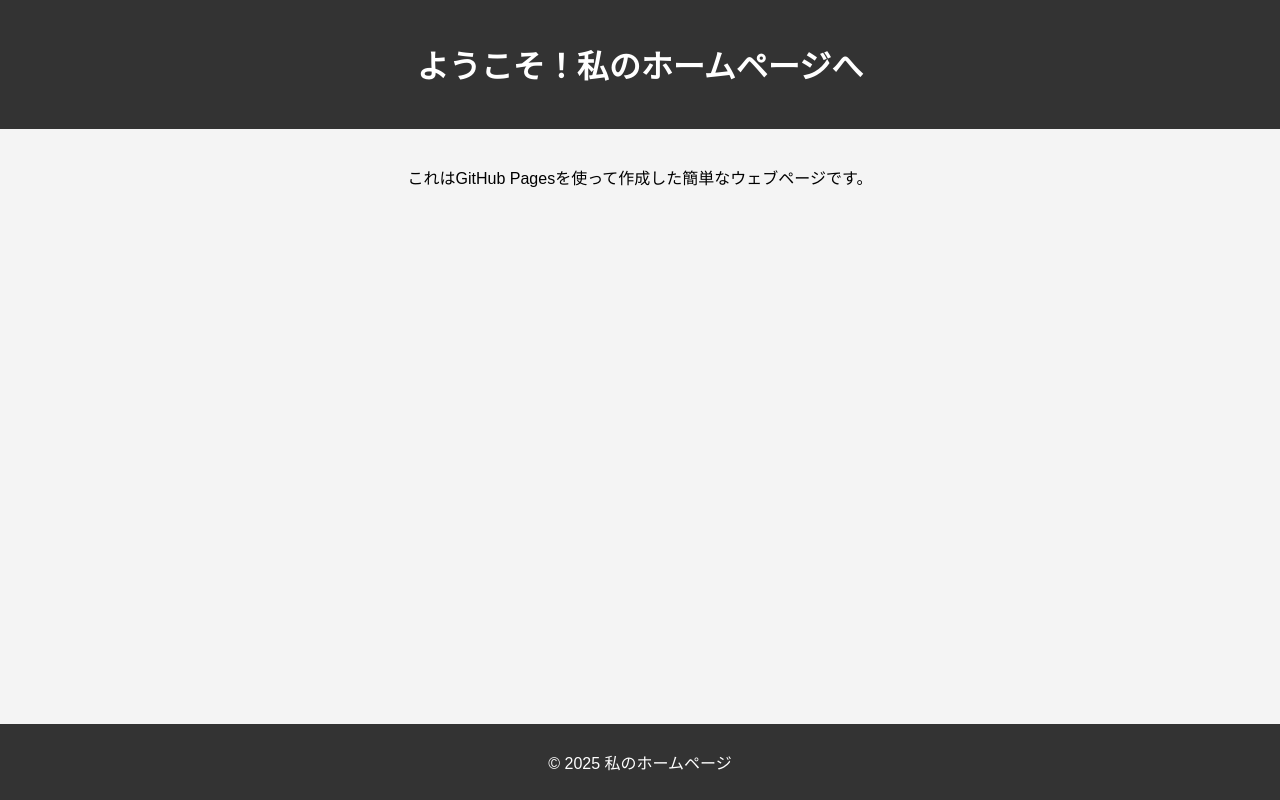
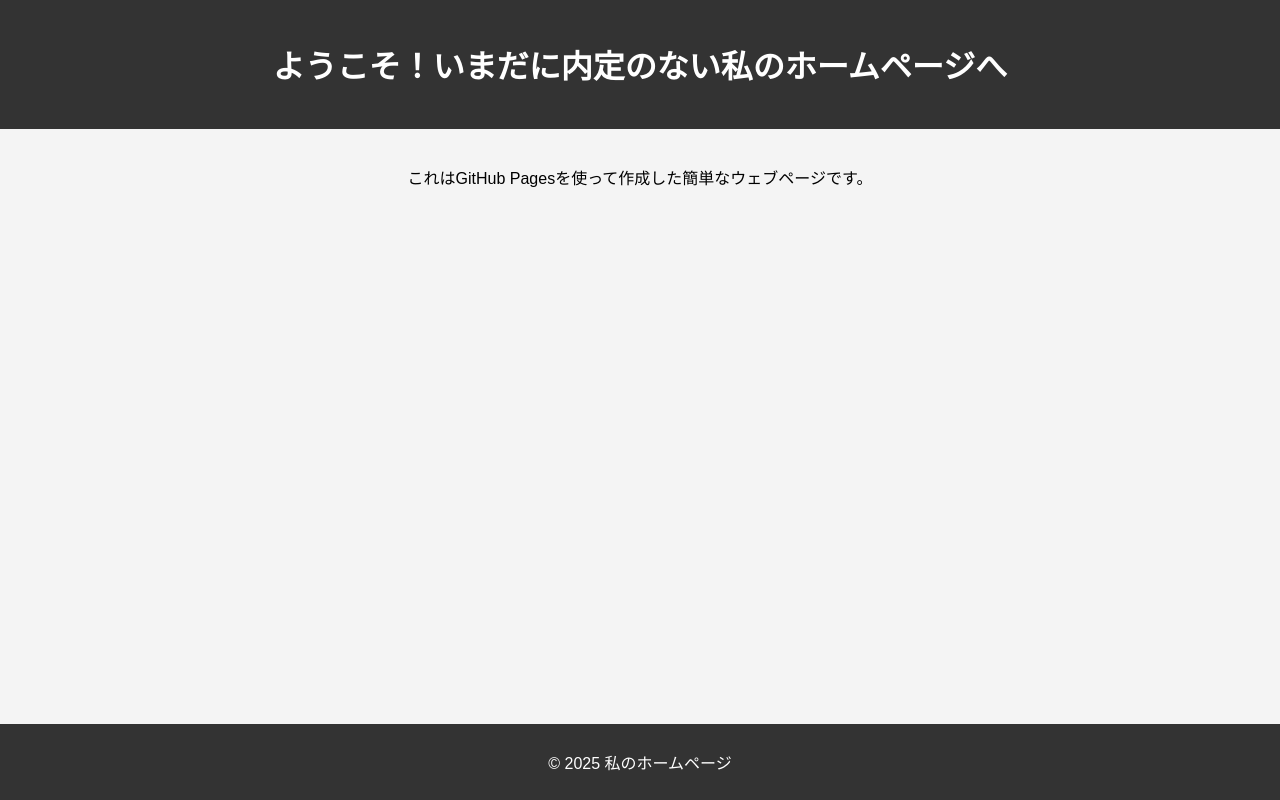
Before and after one commit to aonori0141/aonori0141.github.io, a plain HTML site: page index.html in a window 1280 px wide. Drawn offline with Linux system fonts and the light colour scheme.

Commit message:
Update index.html

```diff
--- a/index.html
+++ b/index.html
@@ -8,7 +8,7 @@
 </head>
 <body>
     <header>
-        <h1>ようこそ！私のホームページへ</h1>
+        <h1>ようこそ！いまだに内定のない私のホームページへ</h1>
     </header>
 
     <main>
```
